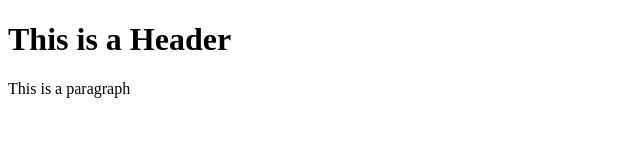
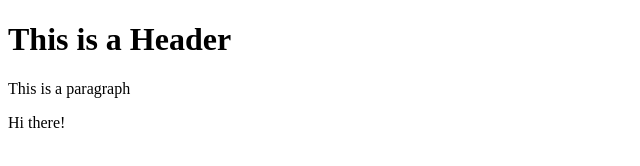
Before and after one commit to mrscott182/git_test, a website: page index.html in a window 1280 px wide. Shown: the full height of the page, 0-640 px from the left. Drawn offline with Linux system fonts and the light colour scheme.

Commit message:
Using NPM

```diff
--- a/index.html
+++ b/index.html
@@ -3,5 +3,6 @@
     <body>
         <h1>This is a Header</h1>
         <p>This is a paragraph</p>
+        <p>Hi there!</p>
     </body>
 </html>
```
Also changed, not shown: package.json (+5 -4 lines), 1 other file.
